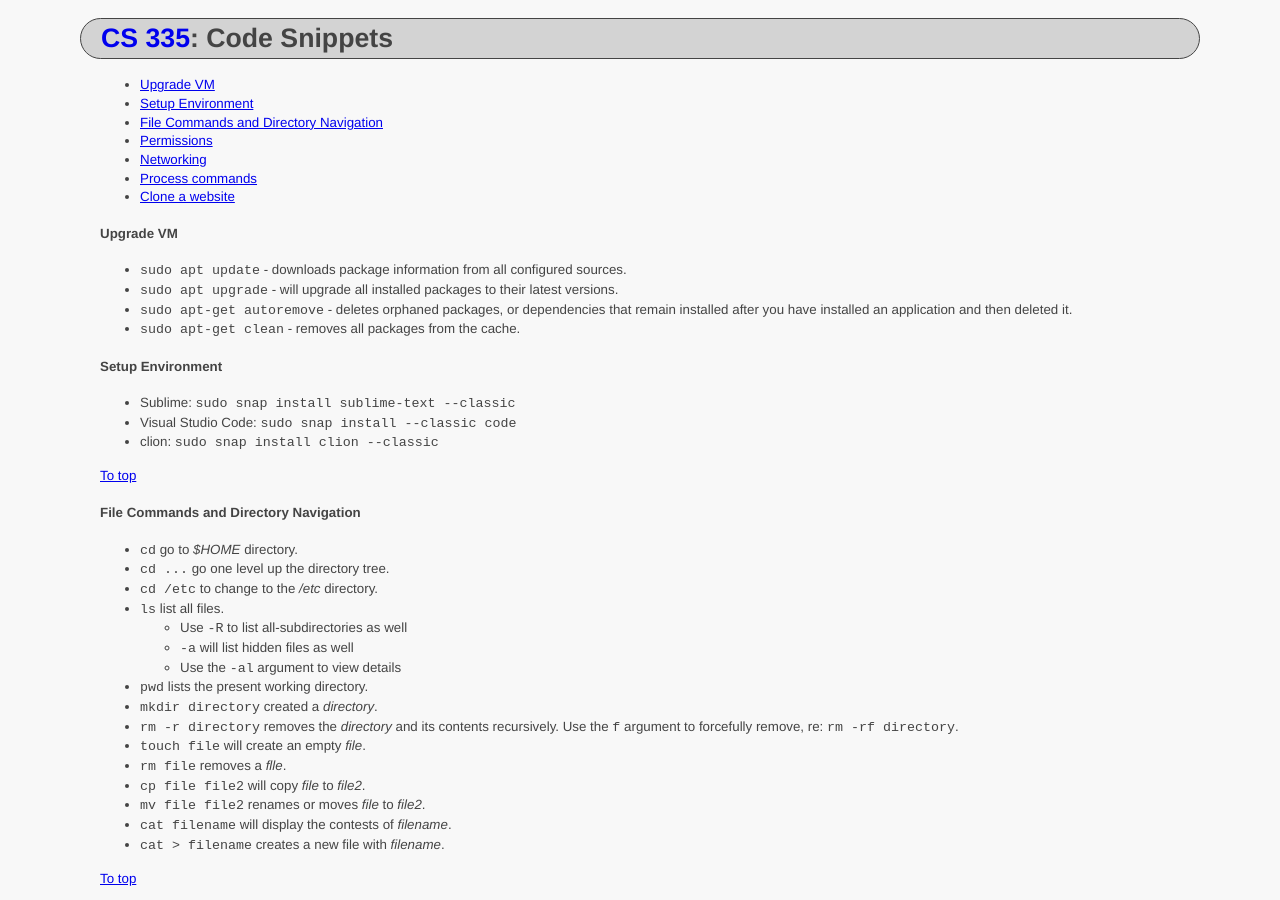
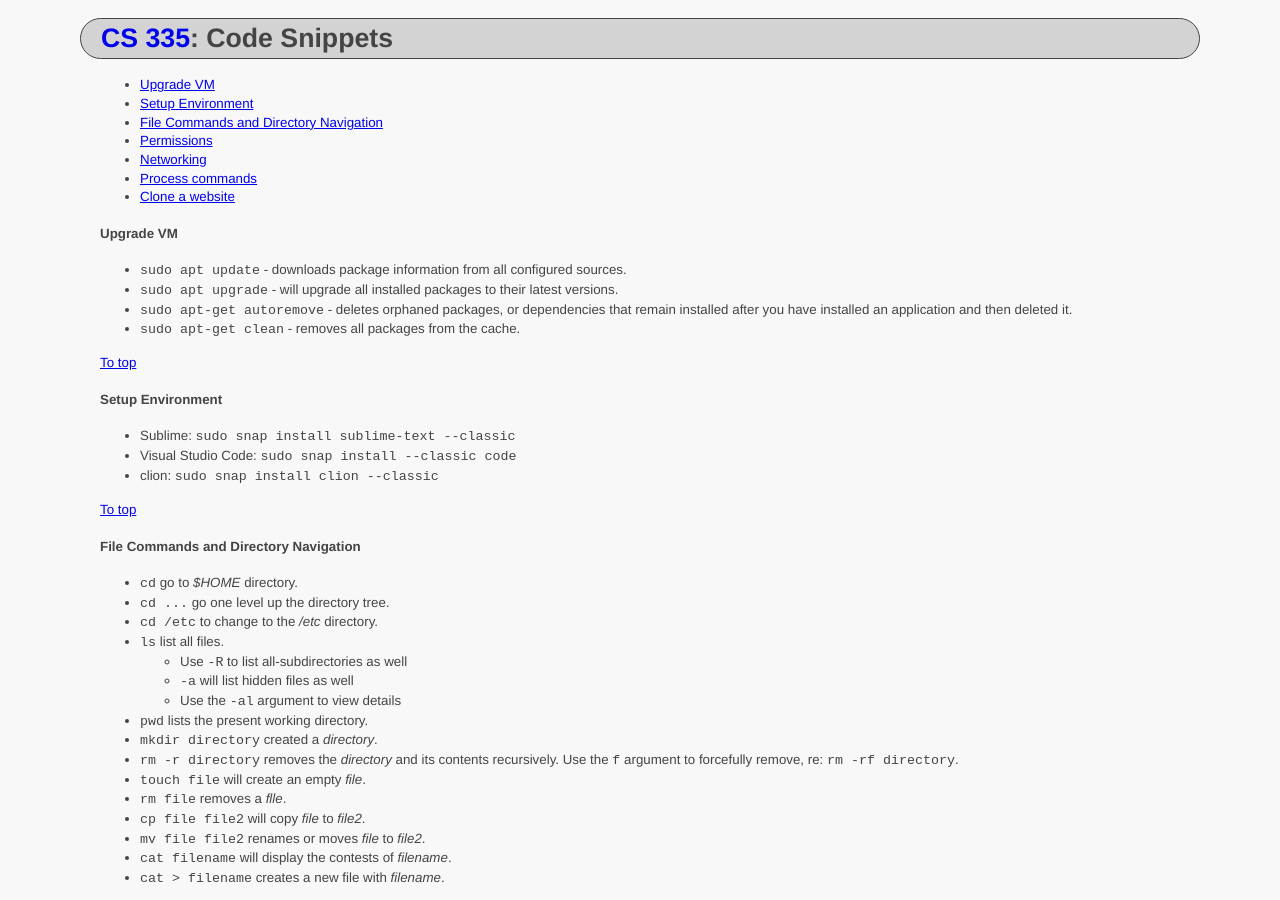
Before and after one commit to ycpcs/cs335-spring2024, a Jekyll site: the page built from notes/index.md, in a window 1280 px wide and 900 px high. Built offline with Jekyll 4.4.1, drawn with Linux system fonts in a browser that asks for light colours.

Commit message:
add linkl

````diff
--- a/notes/index.md
+++ b/notes/index.md
@@ -17,6 +17,8 @@ title: "Code Snippets"
 - ```sudo apt upgrade``` - will upgrade all installed packages to their latest versions.
 - ```sudo apt-get autoremove``` - deletes orphaned packages, or dependencies that remain installed after you have installed an application and then deleted it.
 - ```sudo apt-get clean``` - removes all packages from the cache.
+
+<a href="#">To top</a>
 
 #### Setup Environment
 - Sublime: ```sudo snap install sublime-text --classic```
````
